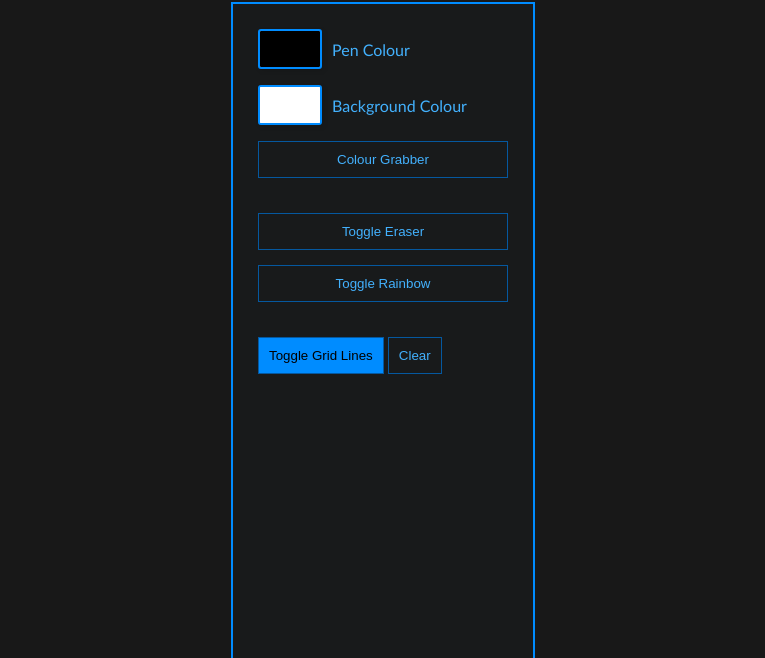
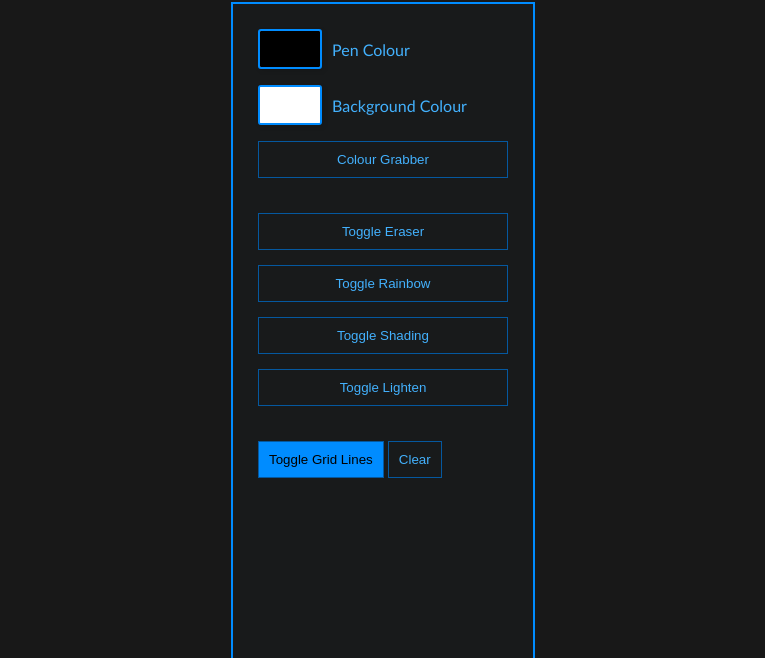
Before and after one commit to voidchef/etch-a-sketch, a plain HTML site: page index.html in a window 1280 px wide. Shown: the part 142-800 px from the top of the page, without its empty margins (257-1022 px from the left). Drawn offline with Linux system fonts and the light colour scheme.

Commit message:
add dummy shading and lighten buttons

```diff
--- a/index.html
+++ b/index.html
@@ -37,6 +37,8 @@
         <div class="box2">
           <button class="menu-btn eraser" data-state="inactive">Toggle Eraser</button>
           <button class="menu-btn rainbow" data-state="inactive">Toggle Rainbow</button>
+          <button class="menu-btn shading" data-state="inactive" disabled>Toggle Shading</button>
+          <button class="menu-btn lighten" data-state="inactive" disabled>Toggle Lighten</button>
         </div>
         <div class="box3">
           <button class="menu-btn gridLines" data-state="active">Toggle Grid Lines</button>
```
